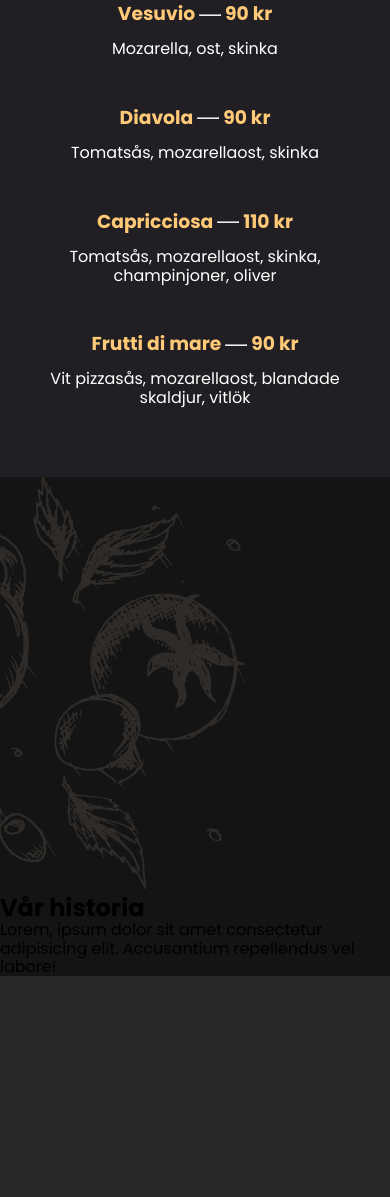
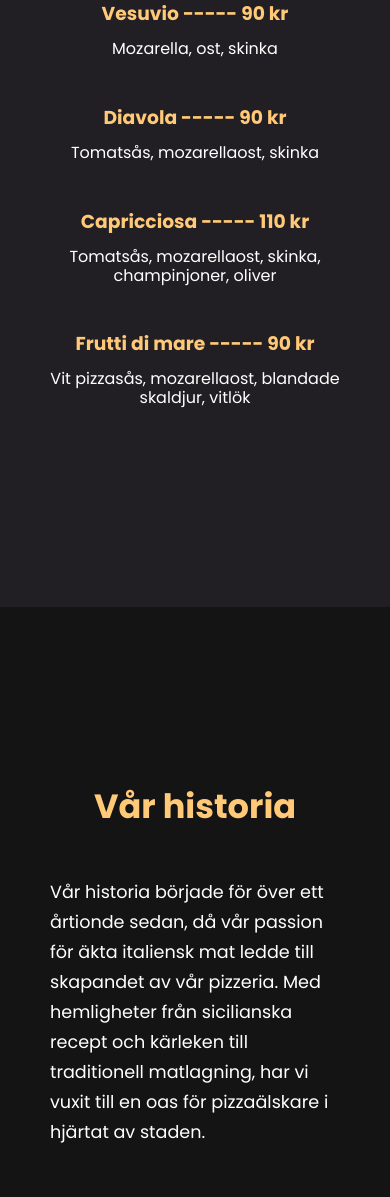
Before and after one commit to Zeydz/backend-projekt, a website built with Parcel: page index.html in a window 390 px wide. Shown: the part 1325-2522 px from the top of the page. Before the commit the page ends 2303 px from the top, so only its background shows below. Built offline with nearby package versions, Linux system fonts and the light colour scheme.

Commit message:
Vår historia/om oss klar. Responsiv.

```diff
--- a/index.html
+++ b/index.html
@@ -14,7 +14,7 @@
         <ul class="navlist">
             <li><a href="#">HEM</a></li>
             <li><a href="#menu">MENY</a></li>
-            <li><a href="#">OM OSS</a></li>
+            <li><a href="#about">OM OSS</a></li>
             <li><a href="#">KONTAKT</a></li>
         </ul>
         <div class="nav-icons">
@@ -36,27 +36,27 @@
         <h2>VÅR MENY</h2>
         <div class="menu-container">
             <div class="menu-box">
-                <h3>Margherita <hr> 90 kr </h3>
+                <h3>Margherita ----- 90 kr </h3>
                 <p>Tomatsås, mozarellaost, färsk basilika</p>
             </div>
             <div class="menu-box">
-                <h3>Funghi <hr> 90 kr</h3>
+                <h3>Funghi ----- 90 kr</h3>
                 <p>Tomatsås, mozarellaost, champinjoner, färsk basilika</p>
             </div>
             <div class="menu-box">
-                <h3>Vesuvio <hr> 90 kr</h3>
+                <h3>Vesuvio ----- 90 kr</h3>
                 <p>Mozarella, ost, skinka</p>
             </div>
             <div class="menu-box">
-                <h3>Diavola <hr> 90 kr</h3>
+                <h3>Diavola ----- 90 kr</h3>
                 <p>Tomatsås, mozarellaost, skinka</p>
             </div>
             <div class="menu-box">
-                <h3>Capricciosa <hr> 110 kr</h3>
+                <h3>Capricciosa ----- 110 kr</h3>
                 <p>Tomatsås, mozarellaost, skinka, champinjoner, oliver</p>
             </div>
             <div class="menu-box">
-                <h3>Frutti di mare <hr> 90 kr</h3>
+                <h3>Frutti di mare ----- 90 kr</h3>
                 <p>Vit pizzasås, mozarellaost, blandade skaldjur, vitlök</p>
             </div>
         </div>
@@ -65,10 +65,19 @@
     <section class="about" id="about">
         <div class="about-img">
             <img src="src/pics/shape-1.png" alt="">
+
         </div>
+
+
         <div class="about-text">
-            <h2>Vår historia</h2>
-            <p>Lorem, ipsum dolor sit amet consectetur adipisicing elit. Accusantium repellendus vel labore!</p>
+            <div class="chef-pic">
+                <img src="src/pics/chef.jpg?width=500px&as=webp" alt="">
+            </div>
+            <div class="text-column">
+                <h2>Vår historia</h2>
+                <p>Vår historia började för över ett årtionde sedan, då vår passion för äkta italiensk mat ledde till skapandet av vår pizzeria. Med hemligheter från sicilianska recept och kärleken till traditionell matlagning, har vi vuxit till en oas för pizzaälskare i hjärtat av staden. </p>
+            </div>
+
 
         </div>
 
--- a/src/css/layout/_about.scss
+++ b/src/css/layout/_about.scss
@@ -2,5 +2,103 @@
 @use "../abstracts/variables";
 
 .about {
+
     background-color: variables.$about-color;
+    display: grid;
+    grid-template-columns: repeat(3, auto);
+    gap: 4rem;
+
+    .about-img img {
+        height: auto;
+        margin-top: 100px;
+        animation: bounce 3s infinite alternate;
+    }
+
+    .about-text {
+        display: flex;
+        flex-direction: row;
+        margin-top: 8rem;
+        h2 {
+            font-size: 2.1em;
+            line-height: 1.3;
+            margin-bottom: 3rem;
+            color: variables.$accent-color;
+        }
+        p {
+            color: white;
+            font-size: 1.1em;
+            line-height: 30px;
+            width: 80%;
+        }
+        .chef-pic img {
+
+            height: auto;
+        }
+        .text-column {
+            margin-left: 60px;
+        }
+    }
 }
+/* Animation för bakgrundsdetalj */
+@keyframes bounce {
+    0% {
+        transform: translateY(0); /* Startposition för rörelsen (inget vertikalt förskjutning) */
+    }
+    100% {
+        transform: translateY(-20px); /* Slutposition för rörelsen (flytta uppåt med 20px) */
+    }
+}
+
+/* Responsivitet */
+@media (max-width:1400px) {
+    .about {
+        background-color: variables.$about-color;
+        display: grid;
+        grid-template-columns: repeat(2, auto);
+        gap: 6rem;
+
+        .about-img img {
+            height: auto;
+            margin-top: 100px;
+            animation: bounce 3s infinite alternate;
+        }
+        .chef-pic img {
+            width: 400px;
+        }
+    }
+}
+@media (max-width:1260px) {
+    .chef-pic img {
+        display: none;
+    }
+    .about .about-text p {
+        width: 100%;
+        padding-right: 20px;
+    }
+}
+
+@media (max-width:840px) {
+    .about {
+        gap: 0;
+        h2 {
+            text-align: center;
+        }
+
+    }
+
+    .about .about-text .text-column {
+        margin-left: 0;
+        padding: 50px;
+    }
+
+    .about .about-img img {
+        display: none;
+        height: auto;
+        margin-top: 100px;
+        animation: bounce 3s infinite alternate;
+    }
+    .about .about-text p {
+        width: 100%;
+        padding-right: 0;
+    }
+}
--- a/src/css/layout/_menu.scss
+++ b/src/css/layout/_menu.scss
@@ -11,7 +11,7 @@
         color: white;
     }
     .menu-container {
-        padding: 30px 8% 70px;
+        padding: 30px 8% 200px;
         display: grid;
         grid-template-columns: repeat(2, 1fr);
         gap: 3rem;
--- a/src/css/main.scss
+++ b/src/css/main.scss
@@ -3,6 +3,7 @@
 @use "base/typography";
 
 @use "abstracts/variables";
+@use "abstracts/animations";
 
 @use "layout/navigation";
 @use "layout/landing";
```
Also changed, not shown: src/css/abstracts/_animations.scss (added), src/pics/chef.jpg (added).
